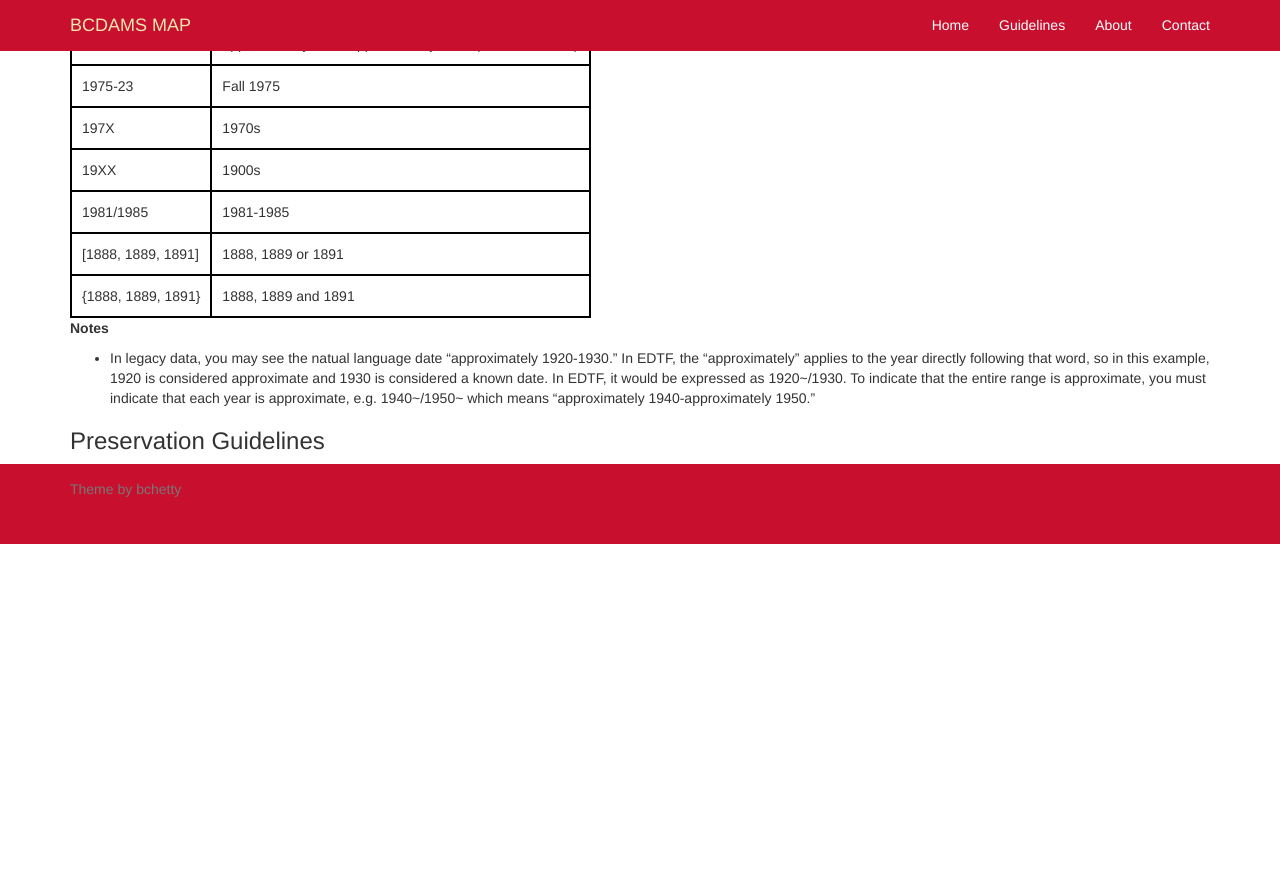
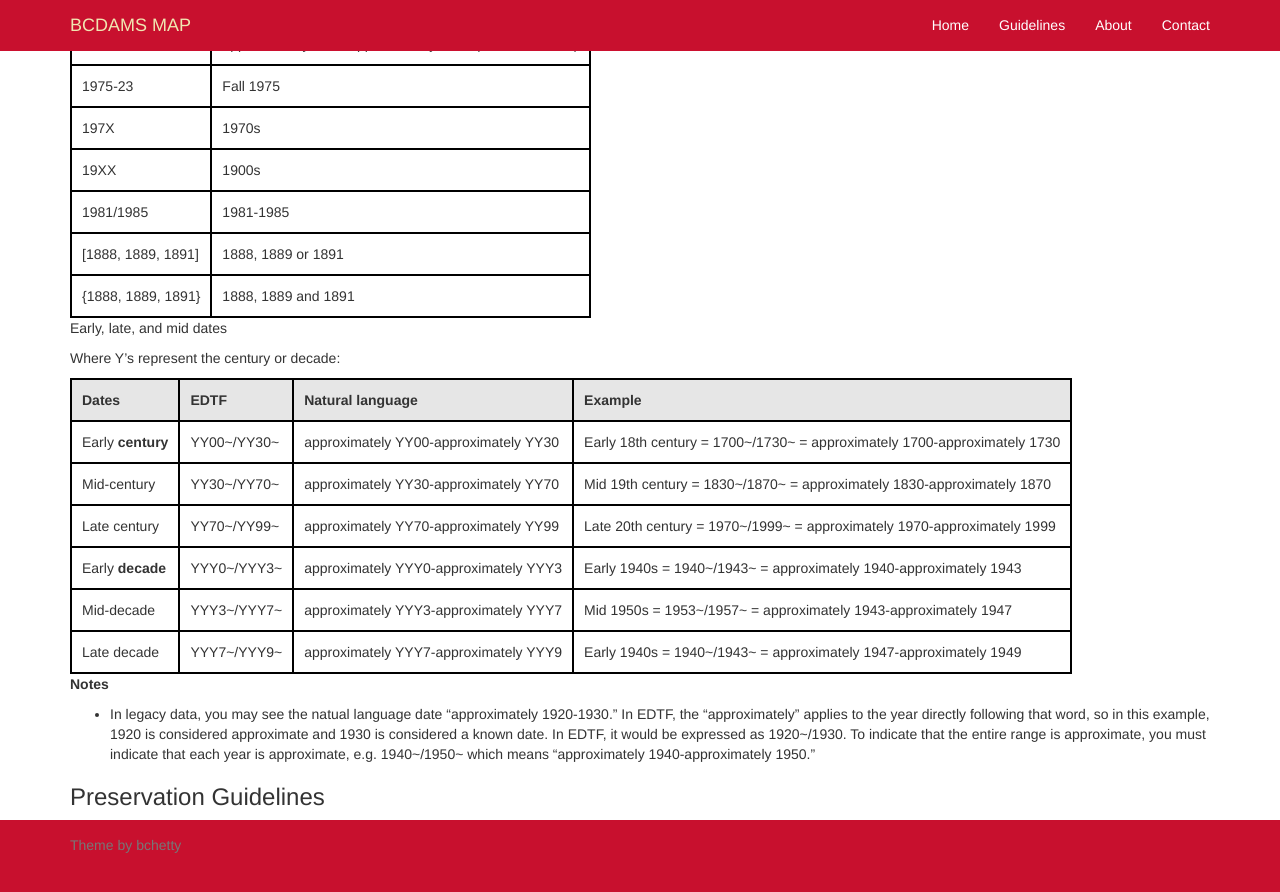
Before and after one commit to uhlibraries-digital/bcdams-map, a Jekyll site: the page built from guidelines/date.md, in a window 1280 px wide and 900 px high, scrolled down 718 px. Shown: the top 892 px of the window. Built offline with Jekyll 4.4.1, drawn with Linux system fonts in a browser that asks for light colours; nearby versions of some CDN libraries; comment, search, counter and statistics services are not loaded; before the commit the page ends 1262 px from its top, so only the background shows below that.

Commit message:
update date guidelines
Added new guidelines for early, mid, and late century/decade.

```diff
--- a/guidelines/date.md
+++ b/guidelines/date.md
@@ -31,6 +31,19 @@ EDTF | Natural language
 [1888, 1889, 1891] | 1888, 1889 or 1891
 {1888, 1889, 1891} | 1888, 1889 and 1891
 
+Early, late, and mid dates
+
+Where Y's represent the century or decade:
+
+Dates | EDTF | Natural language | Example
+------|------|-----------------|---------
+Early __century__ | YY00~/YY30~ | approximately YY00-approximately YY30 | Early 18th century = 1700~/1730~ = approximately 1700-approximately 1730
+Mid-century | YY30~/YY70~ | approximately YY30-approximately YY70 | Mid 19th century = 1830~/1870~ = approximately 1830-approximately 1870
+Late century | YY70~/YY99~ | approximately YY70-approximately YY99 | Late 20th century = 1970~/1999~ = approximately 1970-approximately 1999
+Early __decade__ | YYY0~/YYY3~ | approximately YYY0-approximately YYY3 | Early 1940s = 1940~/1943~ = approximately 1940-approximately 1943
+Mid-decade | YYY3~/YYY7~ | approximately YYY3-approximately YYY7 | Mid 1950s = 1953~/1957~ = approximately 1943-approximately 1947
+Late decade | YYY7~/YYY9~ | approximately YYY7-approximately YYY9 | Early 1940s = 1940~/1943~ = approximately 1947-approximately 1949
+
 __Notes__
 - In legacy data, you may see the natual language date "approximately 1920-1930." In EDTF, the "approximately" applies to the year directly following that word, so in this example, 1920 is considered approximate and 1930 is considered a known date. In EDTF, it would be expressed as 1920~/1930. To indicate that the entire range is approximate, you must indicate that each year is approximate, e.g. 1940~/1950~ which means "approximately 1940-approximately 1950."
 
```
